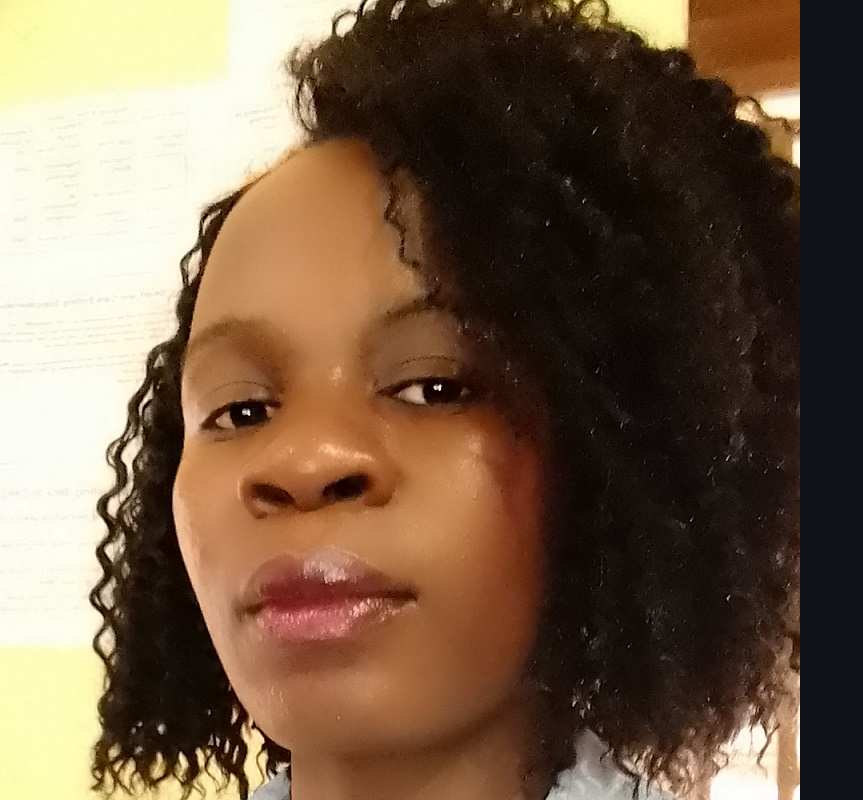
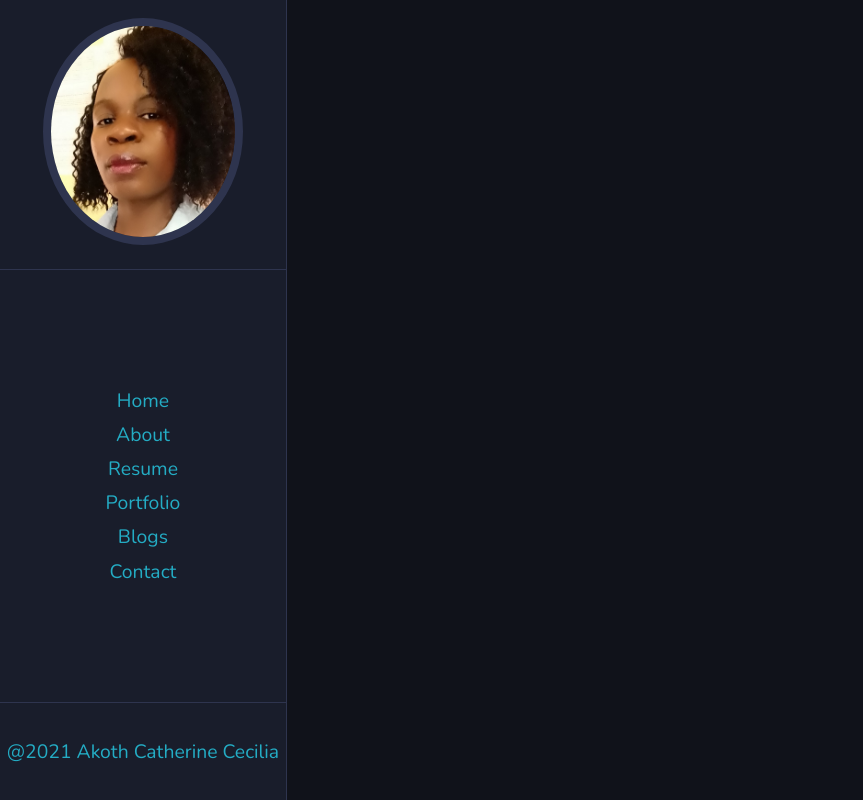
Before and after one commit to cathyAkoth/catherine, a React (Create React App) app: page / in a window 1280 px wide. Shown: the whole page, without its empty margins (0-863 px from the left). Built offline with nearby package versions, Linux system fonts and the light colour scheme.

Commit message:
Added hover with style

```diff
--- a/public/index.html
+++ b/public/index.html
@@ -10,6 +10,9 @@
       content="Web site created using create-react-app"
     />
     <link rel="apple-touch-icon" href="%PUBLIC_URL%/logo192.png" />
+    <link rel="preconnect" href="https://fonts.googleapis.com">
+    <link rel="preconnect" href="https://fonts.gstatic.com" crossorigin>
+    <link href="https://fonts.googleapis.com/css2?family=M+PLUS+Rounded+1c:wght@100;300;400;500&family=Nunito:wght@200;300;400&display=swap" rel="stylesheet">
     <!--
       manifest.json provides metadata used when your web app is installed on a
       user's mobile device or desktop. See https://developers.google.com/web/fundamentals/web-app-manifest/
--- a/src/Components/Navigation.js
+++ b/src/Components/Navigation.js
@@ -5,7 +5,7 @@ import {NavLink} from 'react-router-dom';
 function Navigation(){
     return(
         <NavigationStyled>
-            <div className="avatar">
+             <div className="avatar">
                 <img src={avatar} alt=""/>
             </div>
             <ul className="nav-items">
@@ -13,21 +13,90 @@ function Navigation(){
                     <NavLink to="/home" activeClassName="active-class">Home</NavLink>
                 </li>
                 <li className="nav-item">
-                    <NavLink to="/home" activeClassName="active-class">Home</NavLink>
+                    <NavLink to="/about" activeClassName="active-class">About</NavLink>
                 </li>
                 <li className="nav-item">
-                    <NavLink to="/home" activeClassName="active-class">Home</NavLink>
+                    <NavLink to="/resume" activeClassName="active-class">Resume</NavLink>
                 </li>
                 <li className="nav-item">
-                    <NavLink to="/home" activeClassName="active-class">Home</NavLink>
+                    <NavLink to="/portfolios" activeClassName="active-class">Portfolio</NavLink>
+                </li>
+                <li className="nav-item">
+                    <NavLink to="/blogs" activeClassName="active-class">Blogs</NavLink>
+                </li>
+                <li className="nav-item">
+                    <NavLink to="/contact" activeClassName="active-class">Contact</NavLink>
                 </li>
             </ul>
+            <footer className="footer">
+                <p>@2021 Akoth Catherine Cecilia</p>
+            </footer>
         </NavigationStyled>
     )
 }
 
 const NavigationStyled = styled.nav`
+    display:flex;
+    justify-content:space-between;
+    flex-direction: column;
+    align-items: center;
+    height:100%;
+    width:100%;
+    border-right: 1px solid var(--border-color);
 
+
+    .avatar{
+        width:100%;
+        border-bottom:1px solid  var(--border-color);
+        text-align:center;
+        padding: 1rem 0;
+        img{
+            width:70%;
+            border-radius:50%;
+            border:8px solid var(--border-color);
+
+        }
+    }
+    .nav-items{
+        width:100%;
+        text-align:center;
+        li{
+            display:block;
+            a{
+                display:block;
+                padding: .2rem 0;
+                position:relative;
+                &:hover{
+                    cursor:pointer;
+
+                }
+                &::before{
+                    content:"";
+                    position: absolute;
+                    bottom:0;
+                    left:0;
+                    width:0;
+                    height:50%;
+                    background-color:purple;
+                }
+            }
+            a:hover::before{
+                width:100%;
+                height:100%
+            }
+
+        }
+    }
+    footer{
+        border-top: 1px solid var(--border-color);
+        width:100%;
+        p{
+            padding:2rem 0;
+            font-size:1.1rem;
+            display:block;
+            text-align:center;
+        }
+    }
 `;
 
 export default Navigation;
```
Also changed, not shown: src/styles/GlobalStyle.js.
